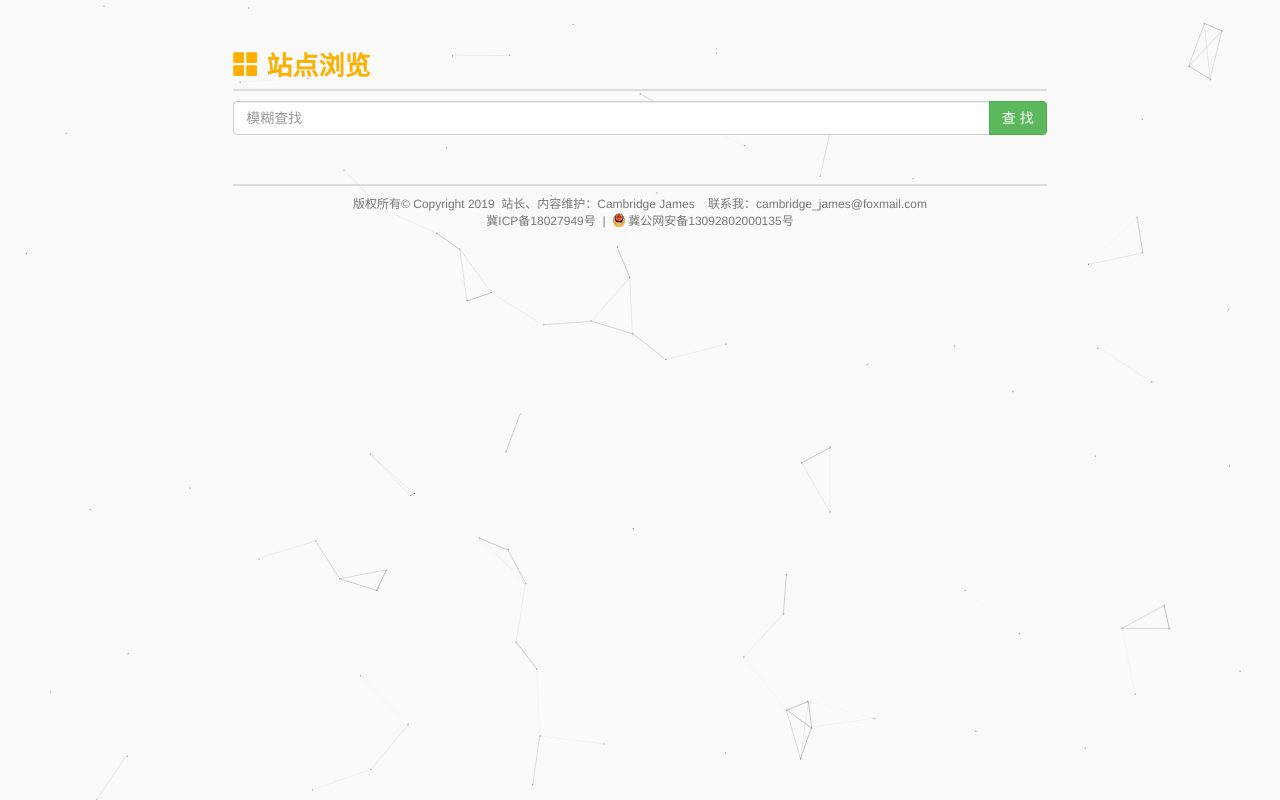
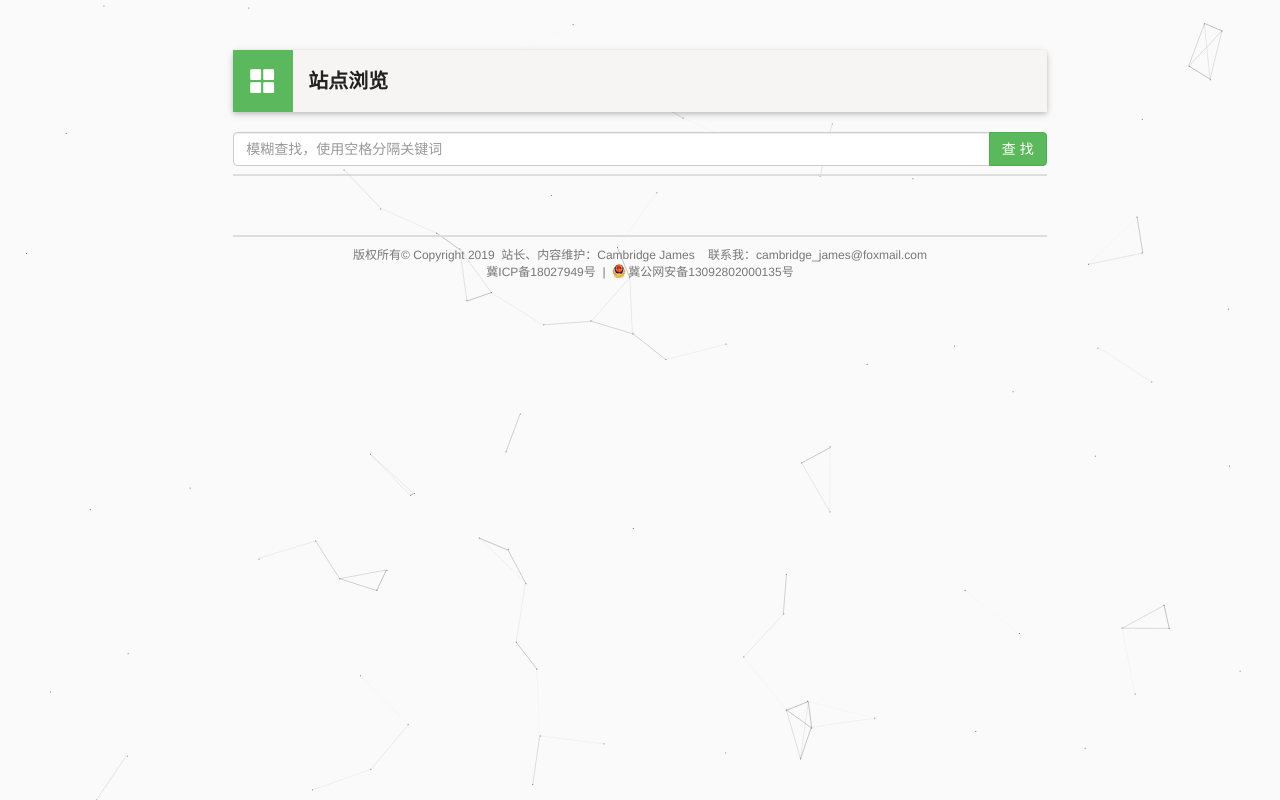
Before and after one commit to cambridgejames/erroTips, a PHP site: template static/views/websites.twig in a window 1280 px wide. Run offline with PHP 8.4, Linux system fonts and the light colour scheme; the template is opened without the code that fills it, so the values that code supplies are empty; some libraries are stand-ins or nearby versions.

Commit message:
修改了站点浏览器标题的前端样式

```diff
--- a/static/css/website-main.css
+++ b/static/css/website-main.css
@@ -16,11 +16,33 @@ ul, ol, li {
 	padding: 20px;
 }
 
-.main-header > h3 {
+.main-header > .header-box {
+	height: 62px;
+	background-color: #f6f5f4;
+    border-radius: 4px 4px 0 0;
+    box-shadow: 0 2px 4px 0 rgba(0,0,0,0.16),0 2px 10px 0 rgba(0,0,0,0.12);
+    margin-bottom: 20px;
+}
+
+.main-header > .header-box > .altblock {
+	height: 62px;
+	width: 60px;
+	margin-right: 15px;
+	padding-top: 2px;
+	font-size: 26px;
+	line-height: 62px;
+	text-align: center;
+	color: #fff;
+	background-color: #5cb85c;
+	float: left;
+}
+
+.main-header > .header-box > h3 {
+	height: 62px;
+	line-height: 62px;
 	font-weight: bold;
-	font-size: 26px;
-	color: #FFAF00;
-	cursor: default;
+	font-size: 20px;
+	color: #222;
 }
 
 .main-header > .inner-line,
--- a/static/views/websites.twig
+++ b/static/views/websites.twig
@@ -12,14 +12,19 @@
 </head>
 <body>
 	<div class="col-lg-8 col-md-10 col-sm-10 col-xs-12 col-lg-offset-2 col-md-offset-1 col-sm-offset-1 main-header">
-		<h3><font class="glyphicon glyphicon-th-large"></font> 站点浏览</h3>
-		<div class="inner-line"></div>
+		<div class="header-box">
+			<div class="altblock">
+				<span class="glyphicon glyphicon-th-large"></span>
+			</div>
+			<h3>站点浏览</h3>
+		</div>
 		<div class="input-group">
-			<input id="search-ipt" type="text" class="form-control" id="firstname" placeholder="模糊查找" />
+			<input id="search-ipt" type="text" class="form-control" id="firstname" placeholder="模糊查找，使用空格分隔关键词" />
 			<span class="input-group-btn">
 				<span id="search-btn" class="btn btn-success" type="button">查 找</span>
 			</span>
 		</div>
+		<div class="inner-line"></div>
 	</div>
 
 	{# LIST OF WEBSITES #}
```
